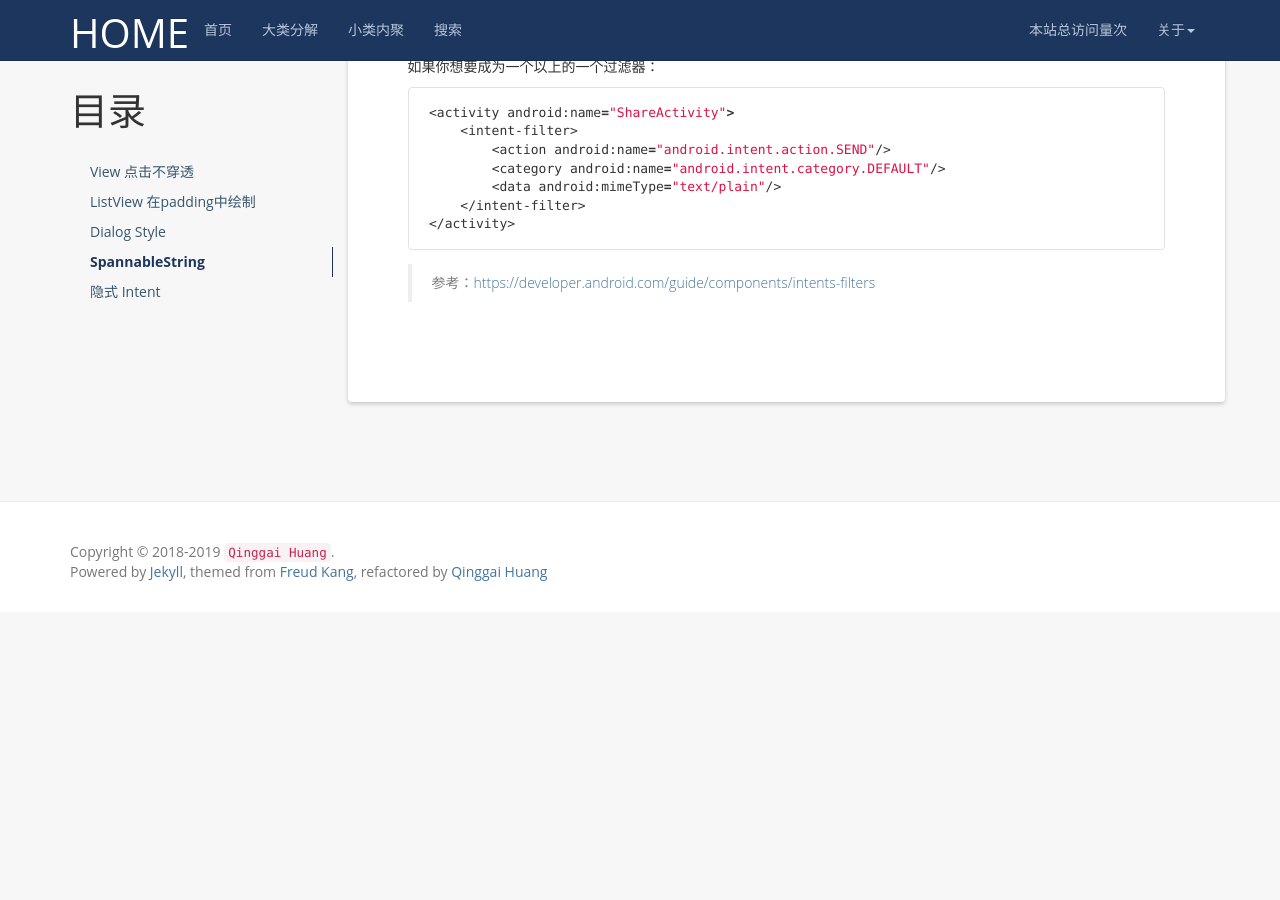
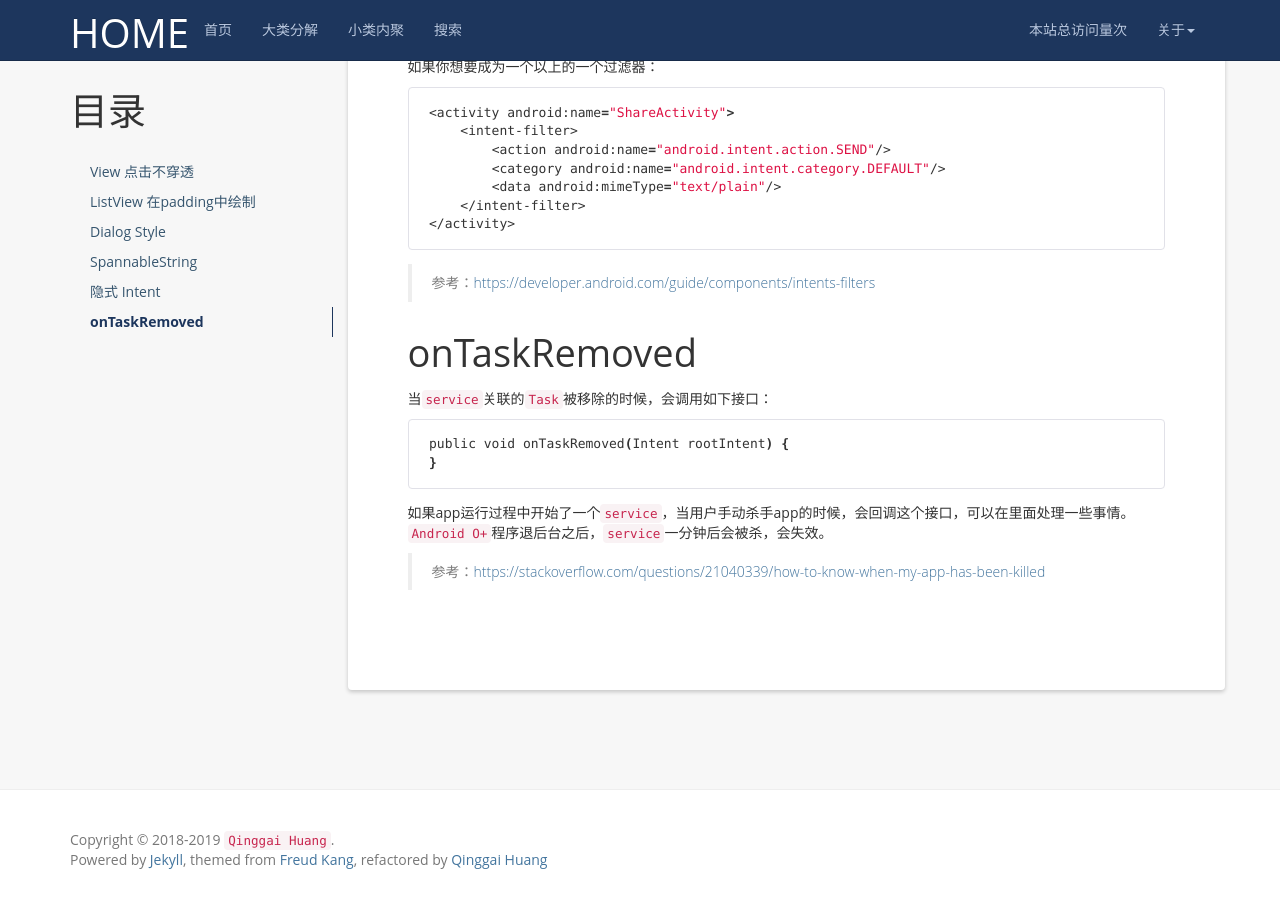
Before and after one commit to hqglichao/hqglichao.github.io, a Jekyll site: the page built from _posts/2018-12-11-android-tip.md, in a window 1280 px wide and 900 px high, scrolled down 1706 px. Built offline with Jekyll 4.4.1, drawn with Linux system fonts in a browser that asks for light colours; nearby versions of some CDN libraries; comment, search, counter and statistics services are not loaded; before the commit the page ends 2318 px from its top, so only the background shows below that.

Commit message:
modify post
Signed-off-by: huangqinggai <huangqinggai@qiyi.com>

````diff
--- a/_posts/2018-12-11-android-tip.md
+++ b/_posts/2018-12-11-android-tip.md
@@ -89,3 +89,14 @@ SpannableString
 </activity>
 ```
 >参考：[https://developer.android.com/guide/components/intents-filters](https://developer.android.com/guide/components/intents-filters)
+
+onTaskRemoved
+===================================
+当`service`关联的`Task`被移除的时候，会调用如下接口：
+```bash
+public void onTaskRemoved(Intent rootIntent) {
+}
+```
+如果app运行过程中开始了一个`service`，当用户手动杀手app的时候，会回调这个接口，可以在里面处理一些事情。
+`Android O+`程序退后台之后，`service`一分钟后会被杀，会失效。
+>参考：[https://stackoverflow.com/questions/21040339/how-to-know-when-my-app-has-been-killed](https://stackoverflow.com/questions/21040339/how-to-know-when-my-app-has-been-killed)
````
